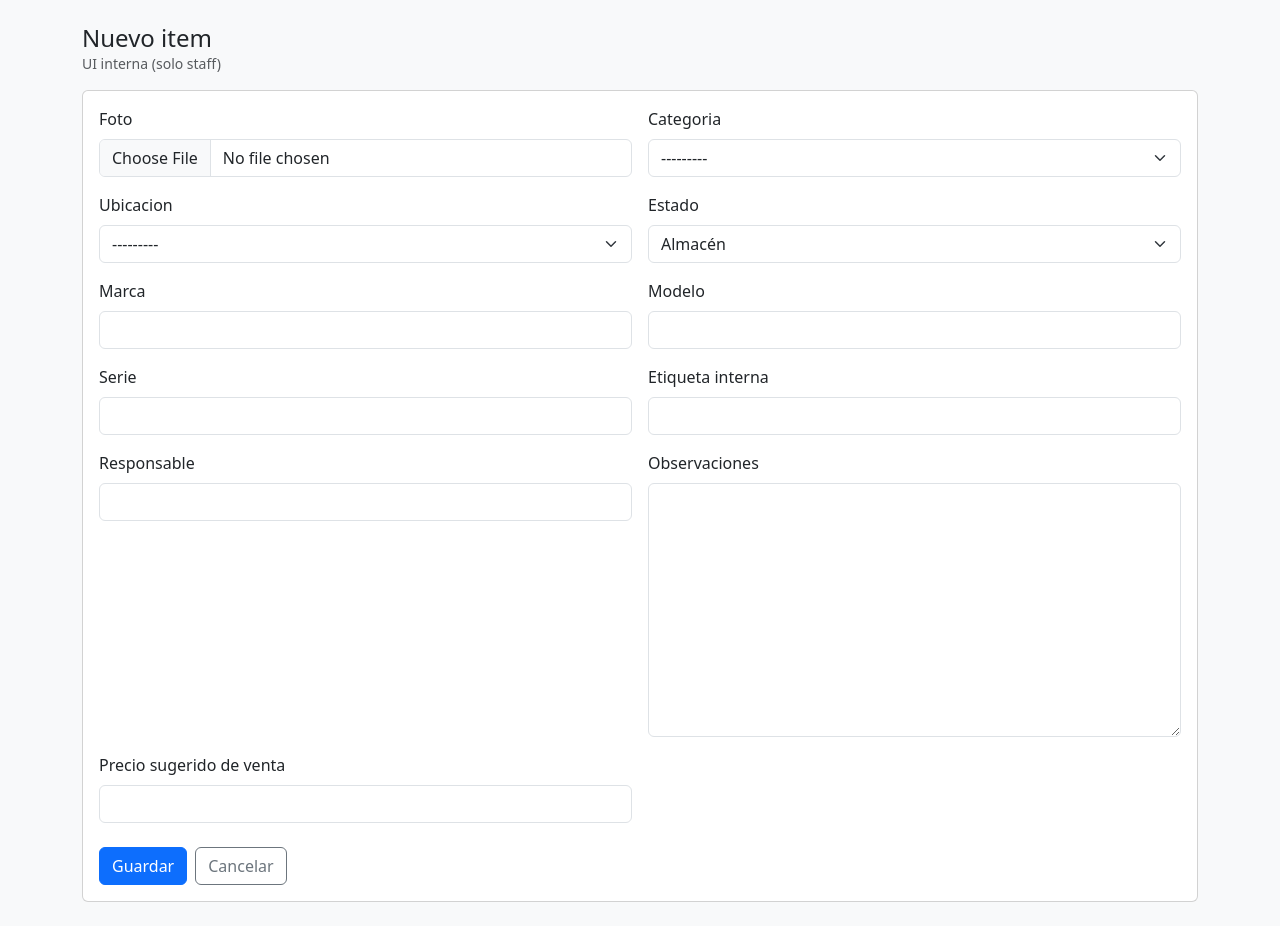
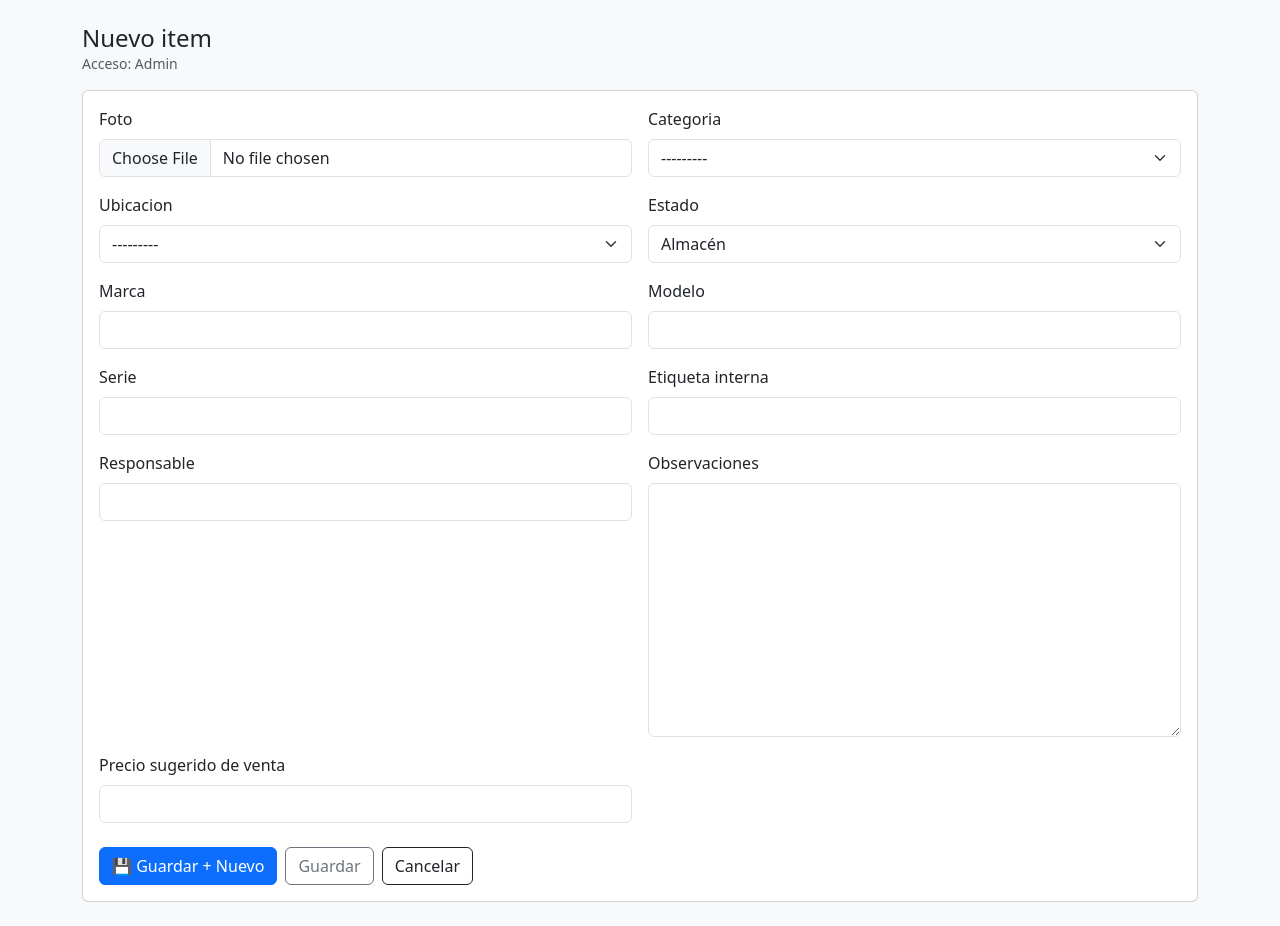
Before and after one commit to netrok/desechos, a Django app: page /inventario/items/nuevo/ in a window 1280 px wide. Shown: the part 56-982 px from the top of the page. Run offline with Django 5.2, Linux system fonts and the light colour scheme; the visitor is signed in with stand-in values (Sample User, id 1); data that the repository does not hold is empty; parts of the project's set-up code (start-up, migrations or seed data) failed here and were passed over.

Commit message:
feat(inventario): captura rapida guardar y nuevo + permisos UI

```diff
--- a/inventario/templates/inventario/item_form.html
+++ b/inventario/templates/inventario/item_form.html
@@ -6,7 +6,15 @@
 <div class="d-flex justify-content-between align-items-center mb-3">
   <div>
     <h1 class="h4 mb-0">{{ title }}</h1>
-    <div class="text-muted small">UI interna (solo staff)</div>
+    <div class="text-muted small">
+      {% if request.user.is_superuser %}
+        Acceso: Admin
+      {% elif can_edit %}
+        Acceso: Editor
+      {% else %}
+        Acceso: Solo lectura
+      {% endif %}
+    </div>
   </div>
 </div>
 
@@ -54,13 +62,32 @@
   </div>
 
   <div class="mt-4 d-flex gap-2">
-    <button class="btn btn-primary" type="submit">Guardar</button>
+    {% if "Nuevo" in title or "nuevo" in title %}
+      <button class="btn btn-primary" type="submit" name="action" value="save_new">
+        💾 Guardar + Nuevo
+      </button>
 
-    <a class="btn btn-outline-secondary"
+      <button class="btn btn-outline-secondary" type="submit" name="action" value="save_view">
+        Guardar
+      </button>
+    {% else %}
+      <button class="btn btn-primary" type="submit" name="action" value="save_view">
+        Guardar cambios
+      </button>
+    {% endif %}
+
+    <a class="btn btn-outline-dark"
        href="{% if next_url %}{{ next_url }}{% else %}{% url 'inventario_ui:item_list' %}{% endif %}">
       Cancelar
     </a>
   </div>
 </form>
+
+<script>
+  window.addEventListener("load", () => {
+    const el = document.querySelector("input, select, textarea");
+    if (el) el.focus();
+  });
+</script>
 {% endwith %}
 {% endblock %}
--- a/inventario/web_views.py
+++ b/inventario/web_views.py
@@ -14,7 +14,8 @@ LOGIN_URL = "/login/"
 # ---- Permisos por grupos ----
 GROUP_VIEWER = "INVENTARIO_VIEWER"
 GROUP_EDITOR = "INVENTARIO_EDITOR"
-GROUP_ADMIN  = "INVENTARIO_ADMIN"
+GROUP_ADMIN = "INVENTARIO_ADMIN"
+
 
 def has_any_group(user, groups: tuple[str, ...]) -> bool:
     if not user.is_authenticated:
@@ -22,6 +23,7 @@ def has_any_group(user, groups: tuple[str, ...]) -> bool:
     if user.is_superuser:
         return True
     return user.groups.filter(name__in=groups).exists()
+
 
 def require_any(*groups: str):
     """
@@ -35,7 +37,7 @@ def require_any(*groups: str):
 
 
 # -----------------------------
-# Listado / detalle: VIEWER (o superior)
+# Listado: VIEWER (o superior)
 # -----------------------------
 @require_any(GROUP_VIEWER, GROUP_EDITOR, GROUP_ADMIN)
 def item_list(request):
@@ -87,13 +89,16 @@ def item_list(request):
             "estado": estado,
             "activo": activo,
         },
-        # flags útiles para la UI (botones)
+        # flags para la UI (botones)
         "can_edit": has_any_group(request.user, (GROUP_EDITOR, GROUP_ADMIN)),
         "can_admin": has_any_group(request.user, (GROUP_ADMIN,)),
     }
     return render(request, "inventario/item_list.html", context)
 
 
+# -----------------------------
+# Detalle: VIEWER (o superior)
+# -----------------------------
 @require_any(GROUP_VIEWER, GROUP_EDITOR, GROUP_ADMIN)
 def item_detail(request, pk: int):
     item = get_object_or_404(
@@ -112,7 +117,7 @@ def item_detail(request, pk: int):
 
 
 # -----------------------------
-# Crear / editar: EDITOR (o ADMIN)
+# Crear: EDITOR (o ADMIN) + Guardar y agregar otro
 # -----------------------------
 @require_any(GROUP_EDITOR, GROUP_ADMIN)
 def item_create(request):
@@ -125,8 +130,17 @@ def item_create(request):
                 obj.save()
                 obj.refresh_from_db()
 
+                action = request.POST.get("action", "save_view")
+
+                # ✅ Captura rápida: guardar y limpiar para otro registro
+                if action == "save_new":
+                    messages.success(request, f"✅ Guardado: {obj.codigo}. Listo para capturar otro.")
+                    return redirect("inventario_ui:item_create")
+
+                # Guardado normal: ir a detalle
                 messages.success(request, f"✅ Item guardado correctamente: {obj.codigo}")
                 return redirect("inventario_ui:item_detail", pk=obj.pk)
+
             except ValidationError as e:
                 form.add_error(None, e)
                 messages.error(request, "❌ No se pudo guardar. Revisa los campos.")
@@ -136,6 +150,9 @@ def item_create(request):
     return render(request, "inventario/item_form.html", {"form": form, "title": "Nuevo item"})
 
 
+# -----------------------------
+# Editar: EDITOR (o ADMIN)
+# -----------------------------
 @require_any(GROUP_EDITOR, GROUP_ADMIN)
 def item_update(request, pk: int):
     item = get_object_or_404(
@@ -181,8 +198,11 @@ def item_baja(request, pk: int):
         form = InventarioBajaForm(request.POST, instance=item)
         if form.is_valid():
             obj = form.save(commit=False)
+
+            # Baja/Desecho => marcar activo False
             obj.activo = False
 
+            # Si no mandan fecha, ponemos hoy
             if not obj.fecha_baja:
                 obj.fecha_baja = timezone.localdate()
 
```
